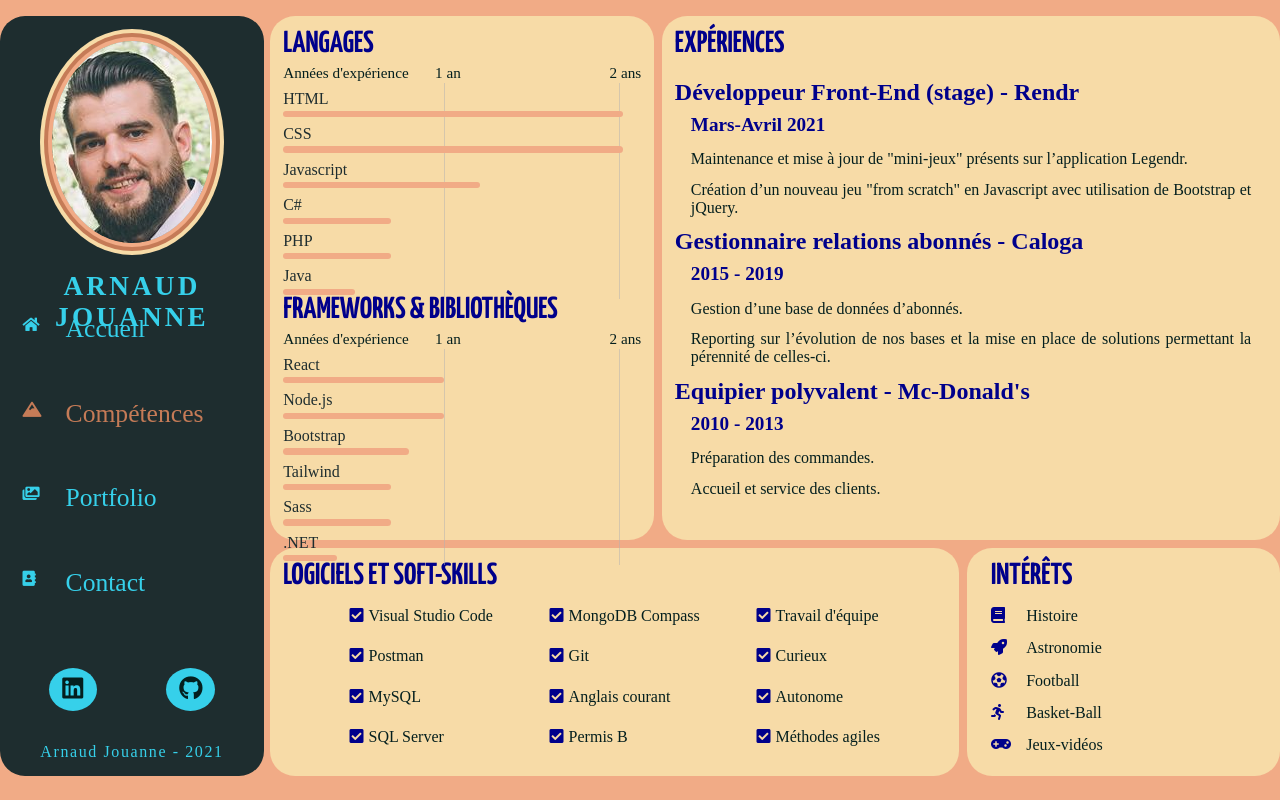
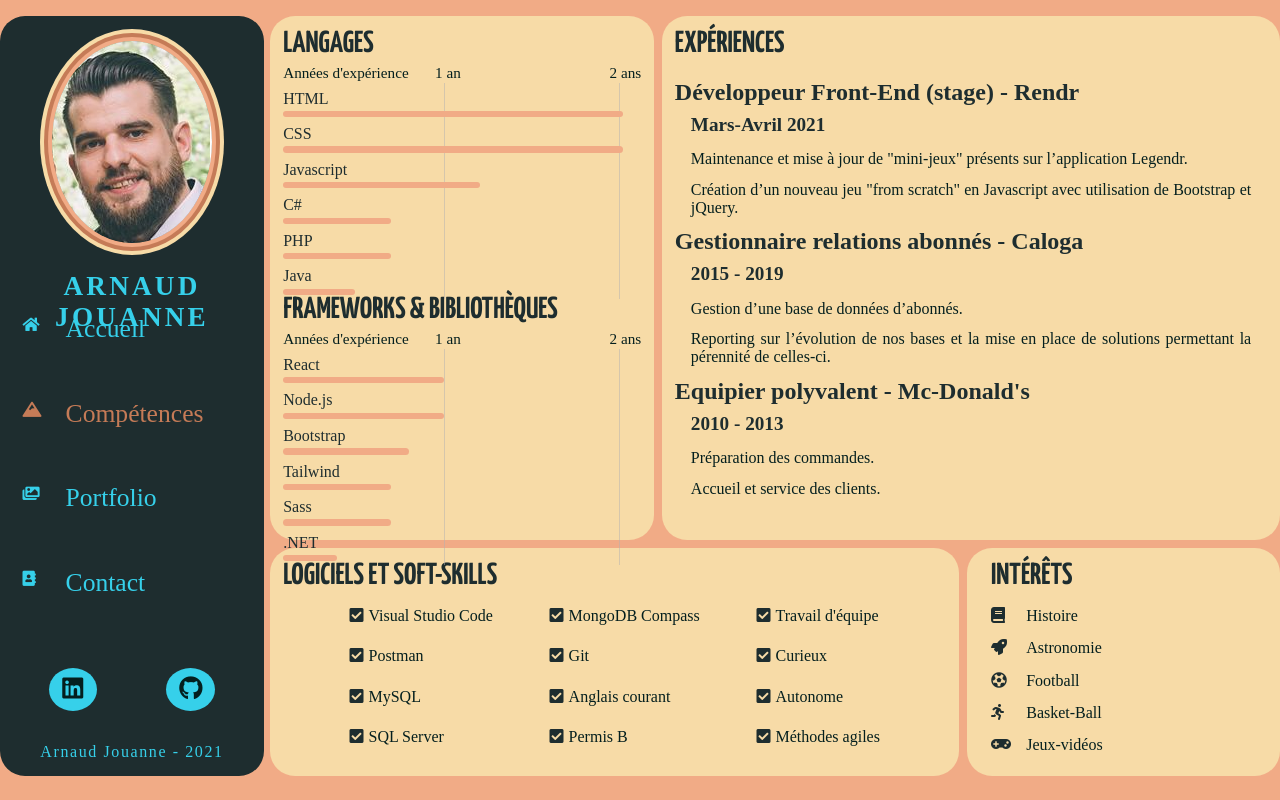
Before and after one commit to Nonos2k12/Site_CV_React, a React (Create React App) app: page /competences in a window 1280 px wide. Built offline with nearby package versions, Linux system fonts and the light colour scheme; a web font is replaced by a local one.

Commit message:
Deleted the sixth color, all -6 => -1

```diff
--- a/src/styles/_settings.scss
+++ b/src/styles/_settings.scss
@@ -9,7 +9,6 @@ $color-2: #f7dba7;
 $color-3: #f1ab86;
 $color-4: #c57b57;
 $color-5: #36d0ea;
-$color-6: #00008b; // Need to try to insert this color to improve design
 $white: #ddd;
 $black: #041f1e;
 
--- a/src/styles/pages/_knowledges.scss
+++ b/src/styles/pages/_knowledges.scss
@@ -23,7 +23,7 @@
       font-size: 1.9rem;
       margin-bottom: 1rem;
       font-family: $font-2;
-      color: $color-6;
+      color: $color-1;
       text-transform: uppercase;
     }
 
@@ -125,11 +125,11 @@
       }
       h4 {
         font-size: 1.5rem;
-        color: $color-6;
+        color: $color-1;
       }
       h5 {
         font-size: 1.2rem;
-        color: $color-6;
+        color: $color-1;
         padding: 0.5rem 0 0.5rem 1rem;
       }
       li {
@@ -164,7 +164,7 @@
           display: grid;
 
           i {
-            color: $color-6;
+            color: $color-1;
             padding-right: 5px;
           }
         }
@@ -181,7 +181,7 @@
         li {
           i {
             position: absolute;
-            color: $color-6;
+            color: $color-1;
           }
           span {
             position: absolute;
--- a/src/styles/pages/_portfolio.scss
+++ b/src/styles/pages/_portfolio.scss
@@ -108,7 +108,7 @@
       i {
         font-size: 1.4rem;
         padding: 0 0.35rem;
-        color: $color-6;
+        color: $color-1;
         text-shadow: 0 0px 1px $color-1;
       }
     }
```
